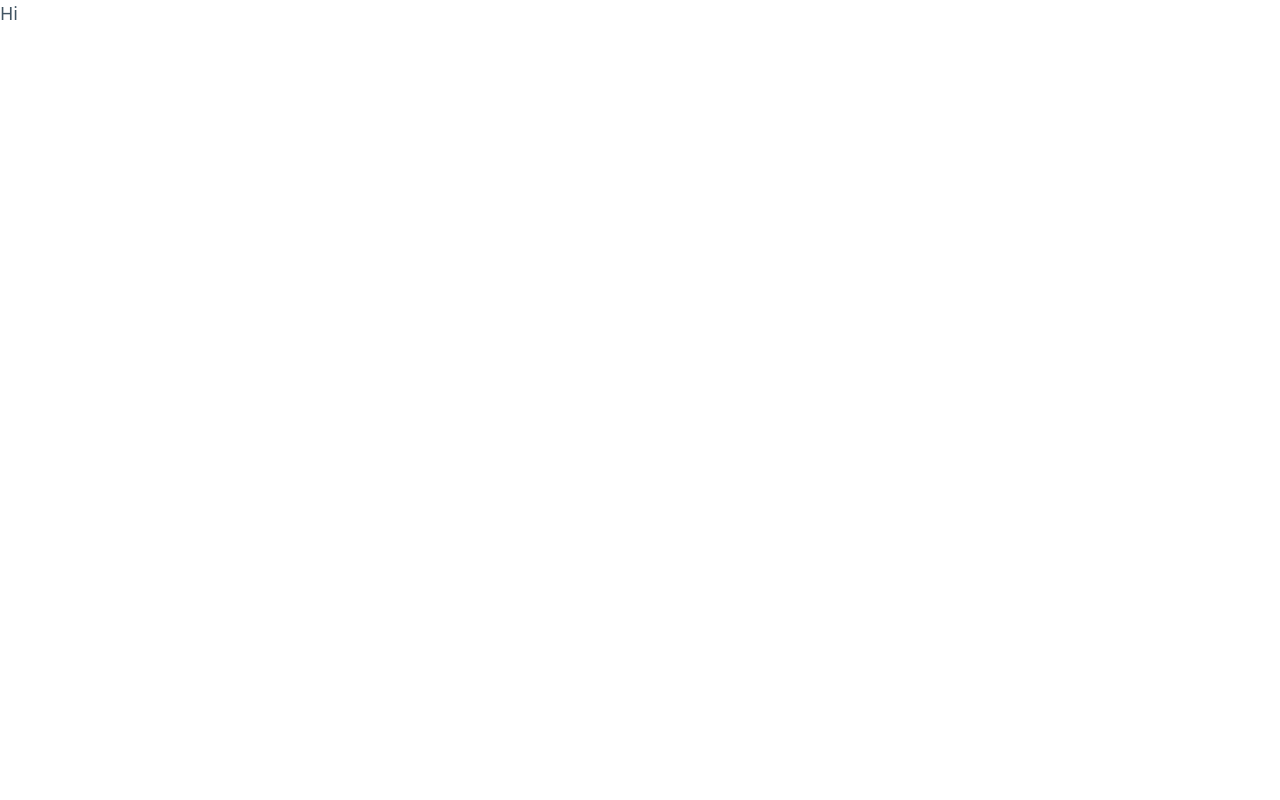
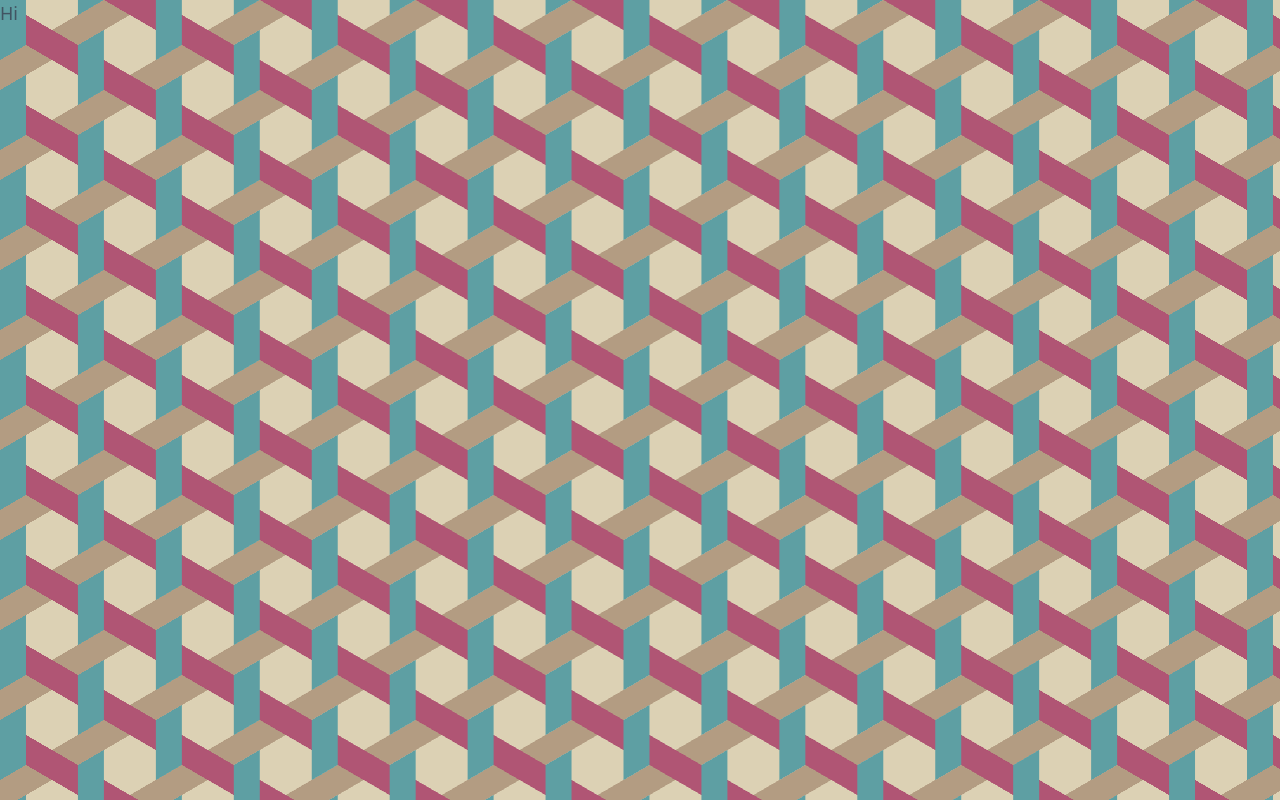
Before and after one commit to Green-Mango-Shake/web-wallpaper.github.io, a plain HTML site: page index.html in a window 1280 px wide. Drawn offline with Linux system fonts and the light colour scheme.

Commit message:
Update index.html

```diff
--- a/index.html
+++ b/index.html
@@ -1,7 +1,8 @@
 <html>
   <head>
     <title>Background</title>
-  <link rel="stylesheet" href=style.css>
+    <link rel="stylesheet" href=style.css>
+    <link rel="stylesheet" href=background.css>
   </head>
   <body style="background">
     Hi
```
